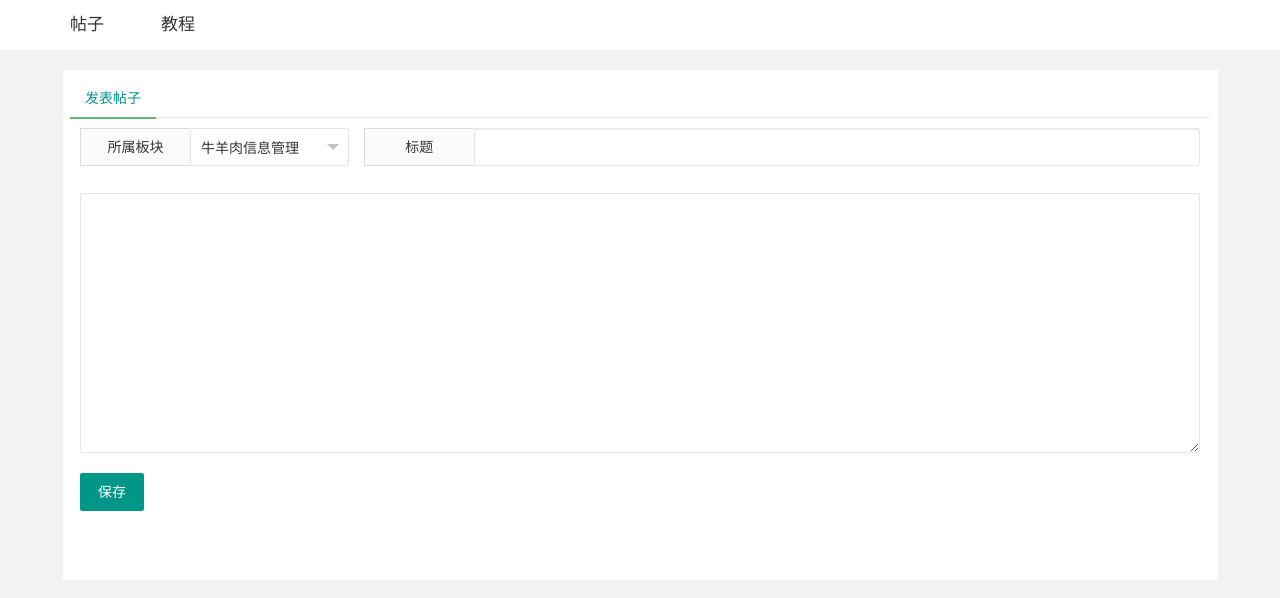
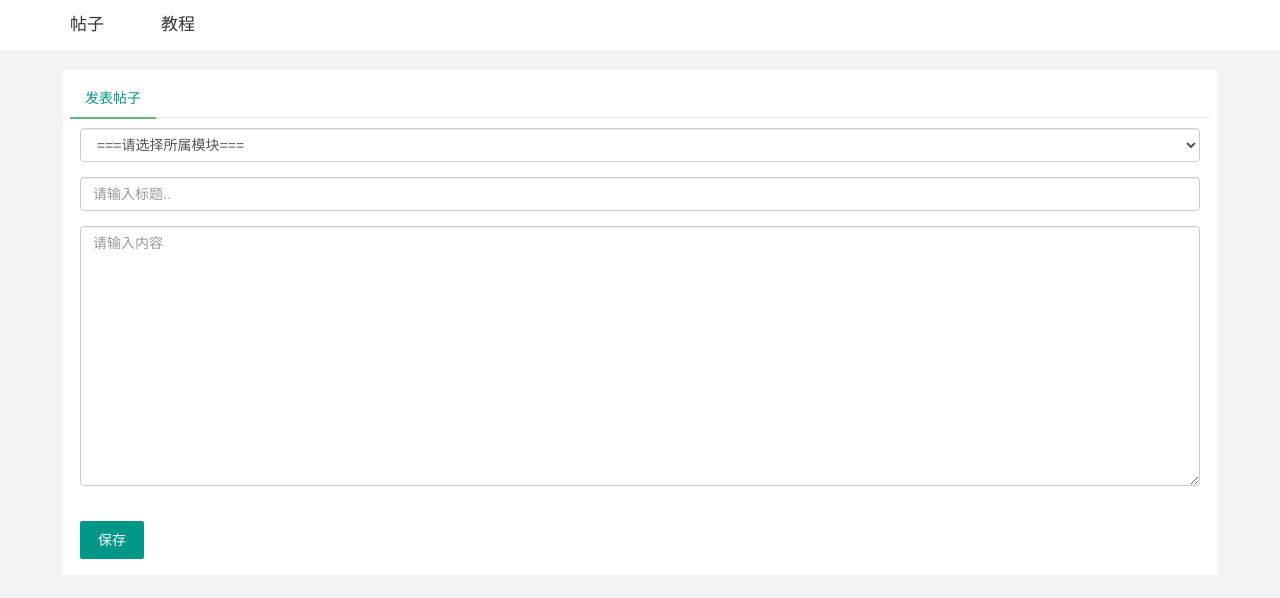
Before and after one commit to Zhyue-XII/web, a Django app: page /forum/edit in a window 1280 px wide. Shown: the part 50-648 px from the top of the page. Run offline with Django 3.2, Linux system fonts and the light colour scheme; data comes from the database, SQL or seed files in the repository; both versions use the stored data as it was after the commit; parts of the project's set-up code (start-up, migrations or seed data) failed here and were passed over; some libraries are stand-ins or nearby versions.

Commit message:
教程页

```diff
--- a/static/css/forum/edit.css
+++ b/static/css/forum/edit.css
@@ -1,27 +1,15 @@
 .edit-topic{
     background: white;
     margin-top: 20px;
-    height: 510px;
+    /*height: 510px;*/
 }
 .forum-find button{
     display: none;
 }
-
-.label-x {
-    float: left;
-    display: block;
-    width: 110px;
-    font-weight: 400;
-    line-height: 36px;
-    text-align: center;
-    border: 1px solid gainsboro;
-    border-right: none;
-    background: #fbfbfb;
-}
 #frmEdit button{
     margin-top: 20px;
 }
-.layui-textarea {
+.topic-text {
     min-height: 260px;
 }
 .form-horizontal .control-label{
--- a/static/js/forum/edit.js
+++ b/static/js/forum/edit.js
@@ -2,14 +2,47 @@ layui.use('layedit', function () {
     var layedit = layui.layedit;
 });
 
+$(function () {
+    $("#frmEdit").bootstrapValidator({
+        message: 'This value is not valid',
+        excluded: 'disabled',//关键配置，表示只对于禁用域不进行验证，其他的表单元素都要验证
+
+        feedbackIcons: {
+            valid: 'glyphicon glyphicon-ok',//显示验证成功或者失败时的一个小图标
+            invalid: 'glyphicon glyphicon-remove',
+            validating: 'glyphicon glyphicon-refresh'
+
+        },
+        fields: {
+            topic_title: {
+                validators: {
+                    notEmpty: {
+                        message: '标题不能为为空..'
+                    },
+                },
+            },
+            topic_text: {
+                validators: {
+                    notEmpty: {
+                        message: '内容不能为为空..'
+                    },
+                },
+            },
+        },
+    })
+});
+
 $("#edit-topic-btn").click(function () {
+    $("#frmEdit").bootstrapValidator('validate');
+    if($("#frmEdit").data('bootstrapValidator').isValid()) {
         var data = $("#frmEdit").serialize()
-    $.post('issuetopic',data, function (res) {
-        if(res.code === 200) {
+        $.post('issuetopic', data, function (res) {
+            console.log(data)
+            if (res.code === 200) {
                 window.location.reload()
             } else {
                 alert(res.mess)
             }
         })
-
+    }
 })
--- a/templates/forum/edit.html
+++ b/templates/forum/edit.html
@@ -11,31 +11,37 @@
             </ul>
             <div class="layui-tab-content" style="height: 100px;">
                 <div class="layui-tab-item layui-show">
-                    <form id="frmEdit" class=" layui-form">
-                        {% csrf_token %}
-                        <div class="layui-row pd layui-col-space15">
-                            <div class="form-group layui-col-md3">
-                                <label for="plate_name" class="label-x control-label">所属板块</label>
-                                <div class="layui-input-block">
-                                    <select name="plate_name" id="plate_name">
-                                        {% for d in data %}
-                                            <option value="{{ d.id }}">{{ d.name }}</option>
-                                        {% endfor %}
+                        <form id="frmEdit">
+                            {% csrf_token %}
+                            <div class="form-group">
+{#                                <label for="plate" class="control-label">选择板块</label>#}
+                                <div>
+                                    <select class="form-control" id="plate" name="plate">
+                                        <option value="0">===请选择所属模块===</option>
+                                        <option value="1">牛羊肉加工信息管理系统</option>
+                                        <option value="2">猪工信息管理系统</option>
+                                        <option value="3">电商管理平台</option>
+
                                     </select>
                                 </div>
                             </div>
 
-                            <div class="form-group layui-col-md9">
-                                <label for="topic_title" class="label-x control-label">标题</label>
-                                <div class="layui-input-block">
-                                    <input class="form-control layui-input" id="topic_title" name="topic_title" value="">
+                            <div class="form-group">
+                                <div>
+                                    <input class="form-control" id="topic_title" name="topic_title" placeholder="请输入标题.."/>
                                 </div>
                             </div>
-                        </div>
-                        <textarea class="layui-textarea" name="topic_text" ></textarea>
 
-                        <button type="button" id="edit-topic-btn" class="layui-btn"> 保存 </button>
-                    </form>
+                            <div class="form-group">
+                                <div>
+                                    <textarea class="form-control topic-text" id="topic_text" name="topic_text" placeholder="请输入内容"></textarea>
+                                </div>
+                            </div>
+                            <button type="button" id="edit-topic-btn" class="layui-btn"> 保存</button>
+                            <div class="form-group col-md-12">
+
+                            </div>
+                        </form>
                 </div>
             </div>
         </div>
```
Also changed, not shown: db.sqlite3. Lines whose indentation alone changed are shown as unchanged.
